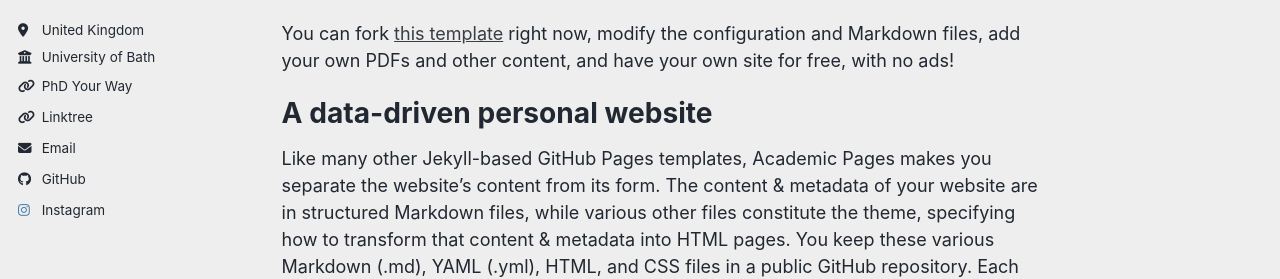
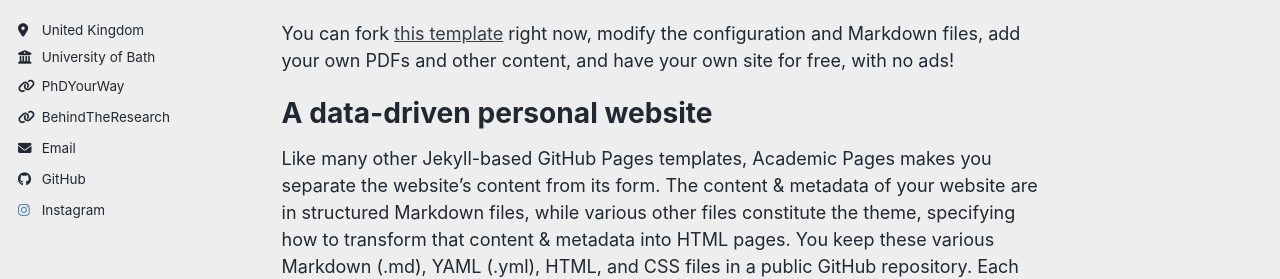
Before and after one commit to addie-02/addie-02.github.io, a Jekyll site: the page built from _pages/about.md, in a window 1280 px wide. Shown: the part 363-642 px from the top of the page. Built offline with Jekyll 4.4.1, drawn with Linux system fonts in a browser that asks for light colours; a script bundle is joined from its source files by our own code; library files that are not in the unit come from our copies.

Commit message:
Update custom link labels in _config.yml

```diff
--- a/_config.yml
+++ b/_config.yml
@@ -35,9 +35,9 @@ author:
   employer         : "University of Bath"
   email            : "ab3435@bath.ac.uk"
   custom_link1_url   : "https://instagram.com/phdyourway"
-  custom_link1_label : "PhD Your Way"
+  custom_link1_label : "PhDYourWay"
   custom_link2_url   : "https://linktr.ee/behindtheresearch"
-  custom_link2_label : "Linktree"
+  custom_link2_label : "BehindTheResearch"
 
   # Academic websites
   academia         : # URL
```
